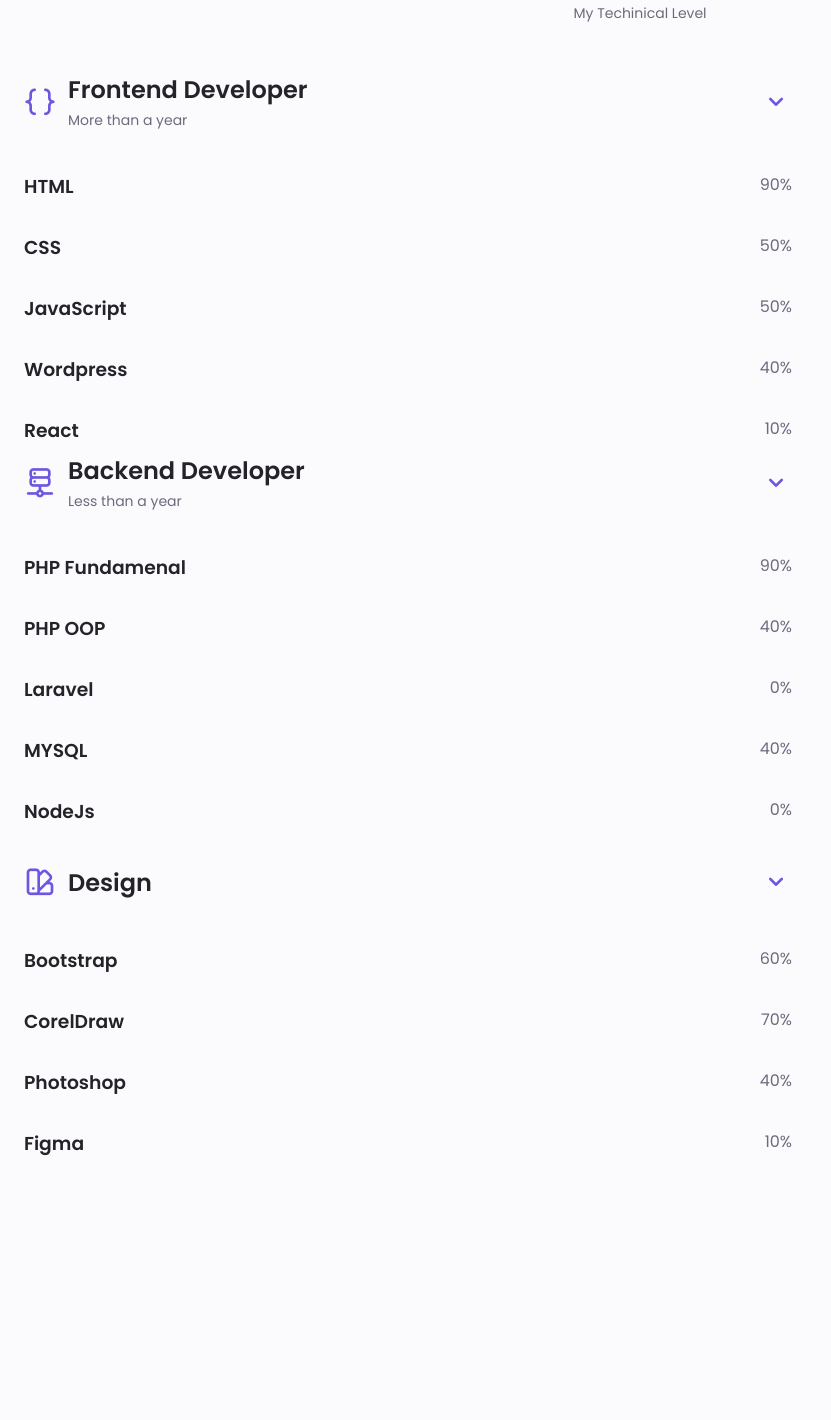
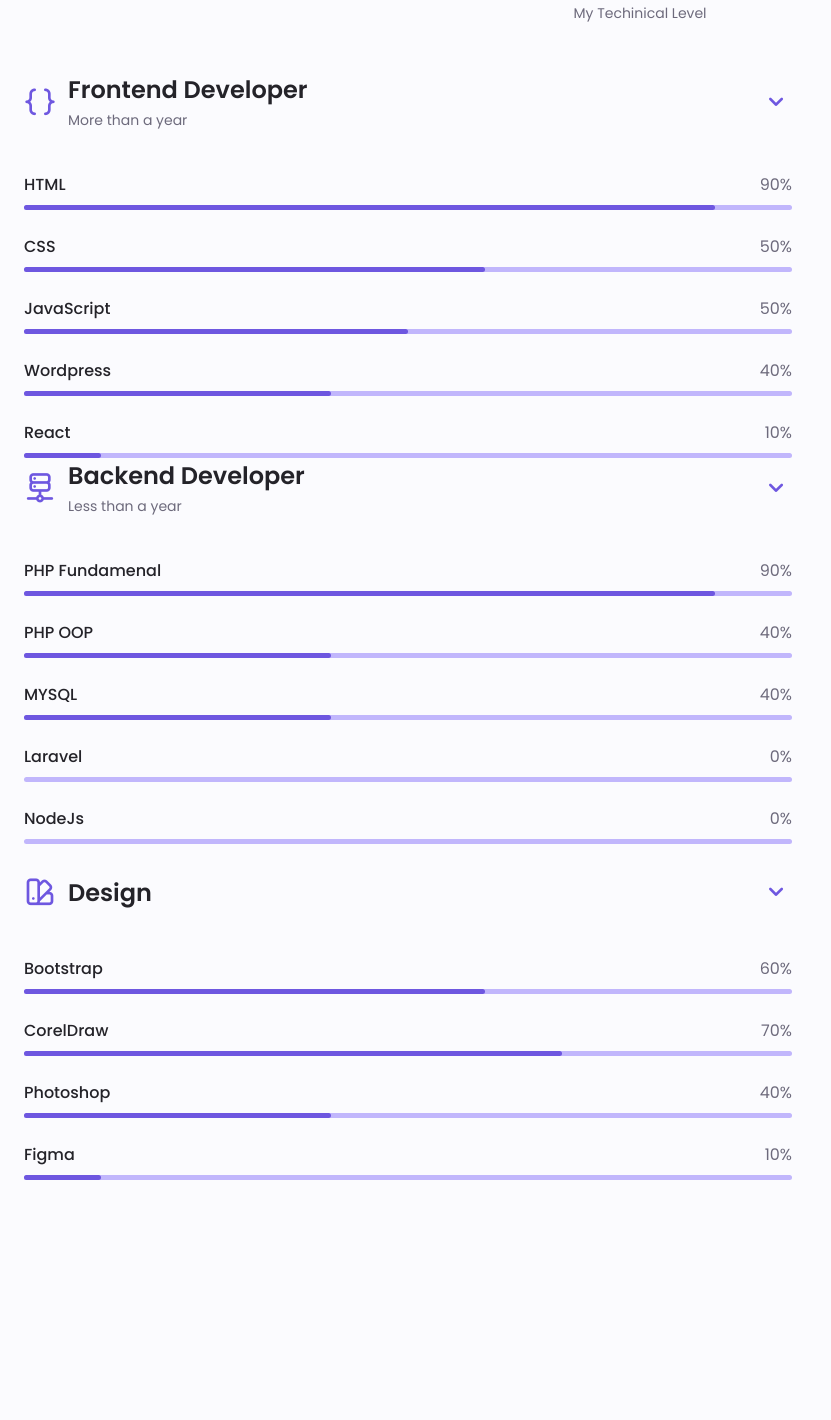
Before and after one commit to Ayoola32/Portfolio-Website, a PHP site: page / in a window 1280 px wide. Shown: the part 1519-2939 px from the top of the page, without its empty margins (0-831 px from the left). Before the commit the page ends 2675 px from the top, so only its background shows below. Run offline with PHP 8.4, Linux system fonts and the light colour scheme.

Commit message:
adjust skills markup, added more style to the section(Skills)

```diff
--- a/assets/css/styles.css
+++ b/assets/css/styles.css
@@ -433,6 +433,92 @@ justify-content: center;
   margin-bottom: var(--mb-0-5)
 }
 
+/* .skills__list{
+  margin-bottom: 2rem;
+} */
+
+
+.skills__name{
+  font-size: var(--normal-font-size);
+  font-weight: var(--font-medium);
+}
+
+.skills__bar,
+.skills__percentage{
+  height: 5px;
+  border-radius: .25rem;
+}
+
+
+.skills__bar{
+  background-color: var(--first-color-lighter);
+}
+
+.skills__percentage{
+  display: block;
+  background-color: var(--first-color);
+}
+
+/* Skills 1 */
+.skills__html{
+  width: 90%;
+}
+
+.skills__css{
+  width: 60%;
+}
+
+.skills__js{
+  width: 50%;
+}
+
+.skills__wordpress{
+  width: 40%;
+}
+
+.skills__react{
+  width: 10%;
+}
+
+/* Skills 2 */
+.skills__php{
+  width: 90%;
+}
+
+.skills__php-oop{
+  width: 40%;
+}
+
+.skills__laravel{
+  width: 0%;
+}
+
+.skills__mysql{
+  width: 40%;
+}
+
+.skills__nodejs{
+  width: 0%;
+}
+
+/* Skills 3 */
+.skills__bootstrap{
+  width: 60%;
+}
+
+.skills__corel{
+  width: 70%;
+}
+
+.skills__photoshop{
+  width: 40%;
+}
+
+.skills__figma{
+  width: 10%;
+}
+
+
 /*==================== QUALIFICATION ====================*/
 
 
--- a/index.php
+++ b/index.php
@@ -270,20 +270,20 @@
                                 </div>
                                 <div class="skills__data">
                                     <div class="skills__titles">
+                                        <h3 class="skills__name">MYSQL</h3>
+                                        <span class="skills__number">40%</span>
+                                    </div>
+                                    <div class="skills__bar">
+                                        <span class="skills__percentage skills__mysql"></span>
+                                    </div>
+                                </div>
+                                <div class="skills__data">
+                                    <div class="skills__titles">
                                         <h3 class="skills__name">Laravel</h3>
                                         <span class="skills__number">0%</span>
                                     </div>
                                     <div class="skills__bar">
                                         <span class="skills__percentage skills__laravel"></span>
-                                    </div>
-                                </div>
-                                <div class="skills__data">
-                                    <div class="skills__titles">
-                                        <h3 class="skills__name">MYSQL</h3>
-                                        <span class="skills__number">40%</span>
-                                    </div>
-                                    <div class="skills__bar">
-                                        <span class="skills__percentage skills__mysql"></span>
                                     </div>
                                 </div>
                                 <div class="skills__data">
@@ -318,7 +318,7 @@
                                         <span class="skills__number">60%</span>
                                     </div>
                                     <div class="skills__bar">
-                                        <span class="skills__percentage skills__bootstap"></span>
+                                        <span class="skills__percentage skills__bootstrap"></span>
                                     </div>
                                 </div>
                                 <div class="skills__data">
```
